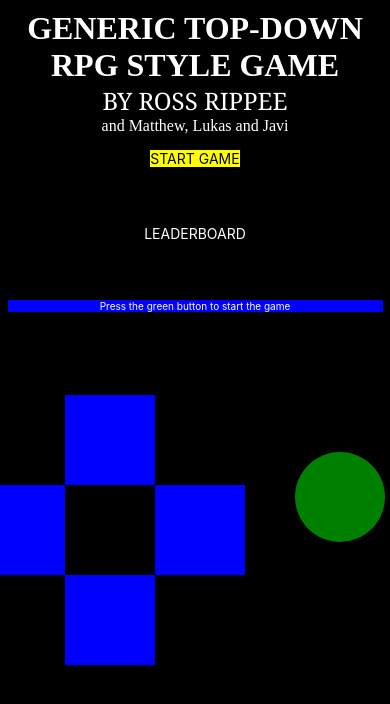
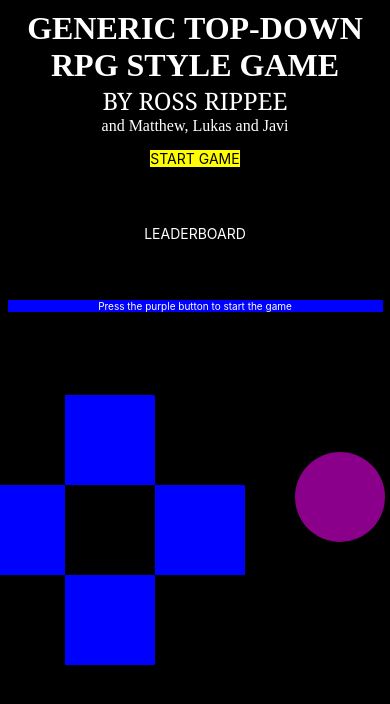
Before and after one commit to MatthewJohnson07/CS402-FinalProject, a React Native app: screen / in a window 390 px wide. Shown: the top 704 px of the page. Built offline with nearby package versions, Linux system fonts and the light colour scheme.

Commit message:
Changed some colors to be more visually pleasing

```diff
--- a/App.js
+++ b/App.js
@@ -226,7 +226,7 @@ export default function App() {
               </View>
               <View style={styles.hint}>
                 <Text style={styles.hintText}>
-                  Press the green button to start the game
+                  Press the purple button to start the game
                 </Text>
               </View>
             </View>
@@ -293,7 +293,7 @@ export default function App() {
               </View>
               <View style={styles.hint}>
                 <Text style={styles.hintText}>
-                  Press the green button to view the top scores
+                  Press the purple button to view the top scores
                 </Text>
               </View>
             </View>
@@ -403,7 +403,7 @@ const styles = StyleSheet.create({
     height: 90,
   },
   aBtn: {
-    backgroundColor: "green",
+    backgroundColor: "darkmagenta",
     width: 90,
     height: 90,
     borderRadius: 50,
```
